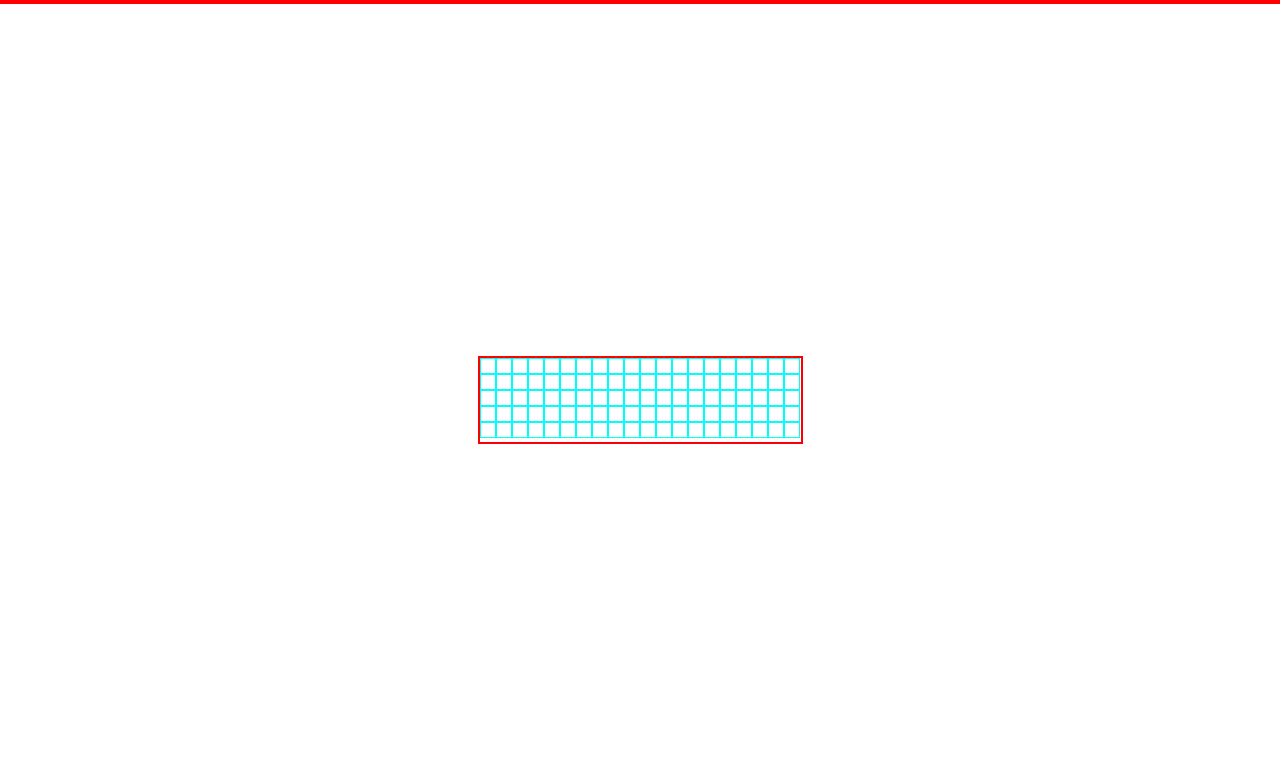
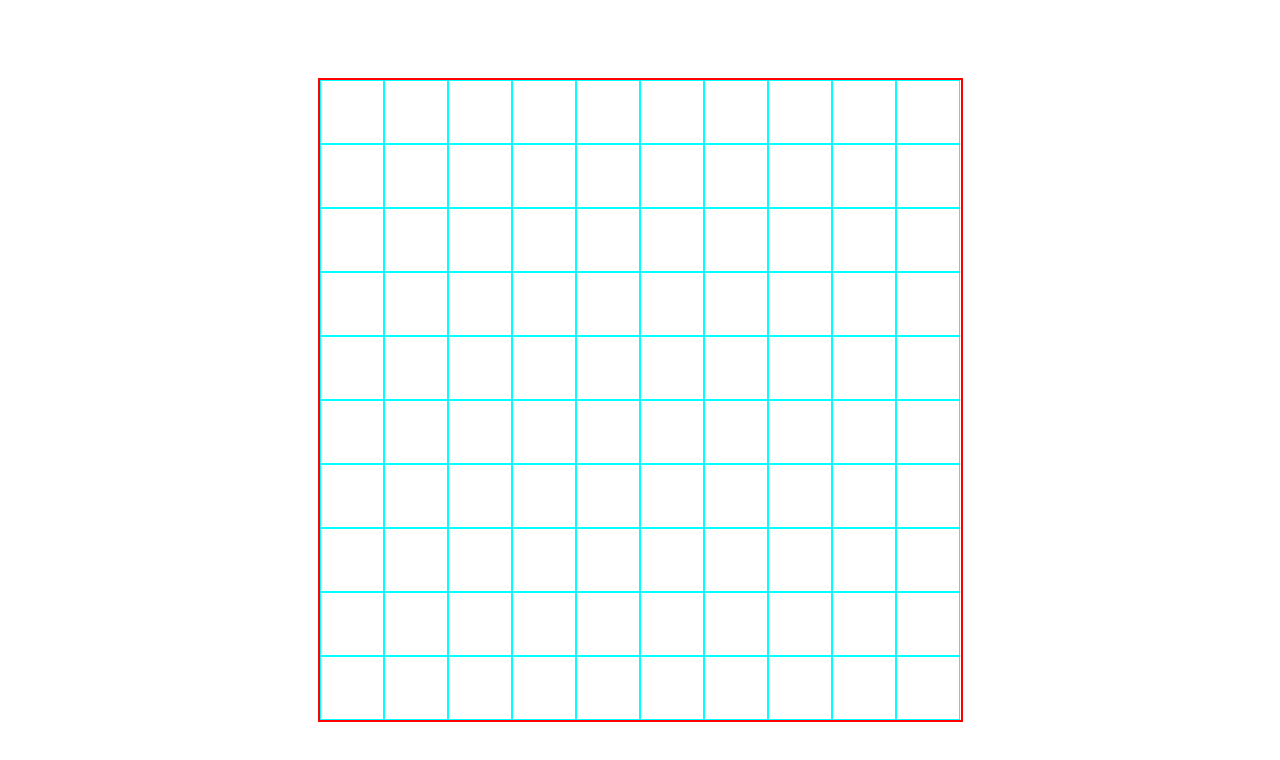
Before and after one commit to desilvavelasquez123/etch-a-sketch, a plain HTML site: page index.html in a window 1280 px wide. Drawn offline with Linux system fonts and the light colour scheme.

Commit message:
Add basic JS hover coloring function + minor CSS square tweak

```diff
--- a/script.js
+++ b/script.js
@@ -8,3 +8,10 @@ window.addEventListener("load", function() {
     ++i;
 }
 });
+
+const squares = document.querySelectorAll("div");
+squares.forEach((div) => {
+div.addEventListener("mouseover", function (e) {
+    e.target.style.background = "yellow";
+})
+});
--- a/style.css
+++ b/style.css
@@ -1,26 +1,27 @@
 * {
-    border: 1px solid red;
     margin: 0;
     padding: 0;
     box-sizing: border-box;
 }
 
 .square {
-    border-color: aqua;
-    width: 16px;
-    height: 16px;
+    border: 1px solid aqua;
+    width: 64px;
+    height: 64px;
 }
 
 .main {
 display: flex;
 flex-wrap: wrap;
-align-content: baseline;
+justify-content: center;
+align-content: stretch;
+align-items:center;
 border: 2px solid red;
 position: fixed;
   inset: 0px;
   /* width: 12rem;
   height: 5rem */
-  width: 325px;
-  height: 88px;
+  width: 645px;
+  height: fit-content;
   margin: auto;
 }
```
